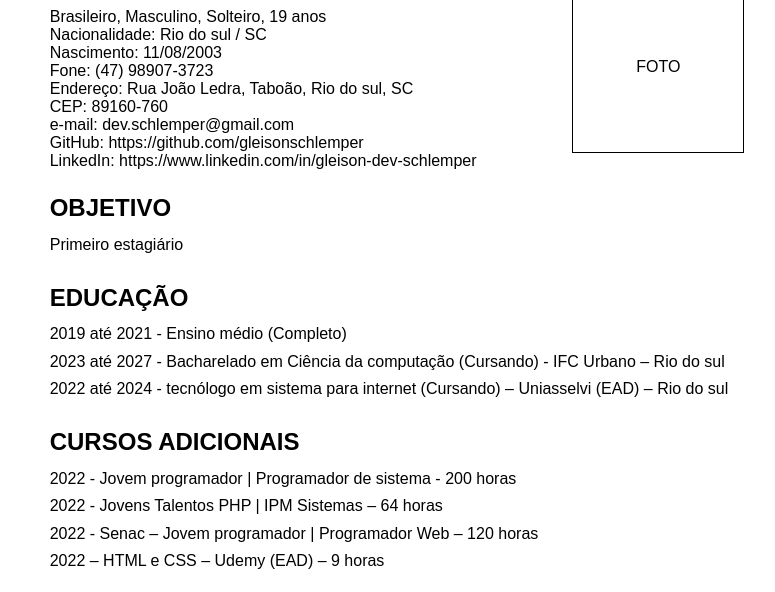
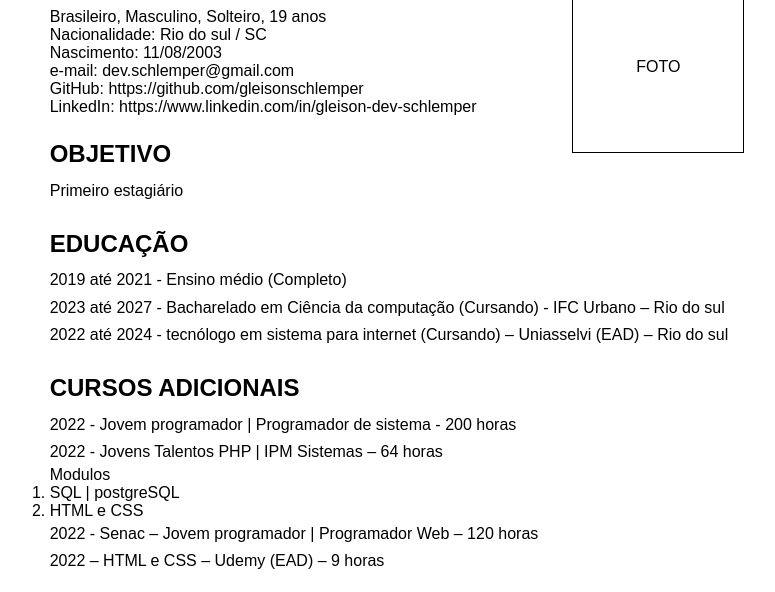
Before and after one commit to gleisonschlemper/Gleison, a plain HTML site: page index.html in a window 1280 px wide. Shown: the part 163-755 px from the top of the page, without its empty margins (251-1026 px from the left). Drawn offline with Linux system fonts and the light colour scheme.

Commit message:
22-05-2023

```diff
--- a/index.html
+++ b/index.html
@@ -19,9 +19,6 @@
           <p>Brasileiro, Masculino, Solteiro, 19 anos</p>
           <p>Nacionalidade: Rio do sul / SC</p>
           <p>Nascimento: 11/08/2003</p>
-          <p> Fone: (47) 98907-3723</p>
-          <p>Endereço: Rua João Ledra, Taboão, Rio do sul, SC </p>
-          <p>CEP: 89160-760</p>
           <p>e-mail: dev.schlemper@gmail.com</p>
           <p>GitHub: https://github.com/gleisonschlemper</p>
           <p>LinkedIn: https://www.linkedin.com/in/gleison-dev-schlemper</p>
@@ -44,7 +41,17 @@
         <h2  class="m-top-1 p-1">CURSOS ADICIONAIS</h2>
         <div>
             <p class="p-1">2022 - Jovem programador | Programador de sistema - 200 horas</p>
-            <p class="p-1">2022 - Jovens Talentos PHP | IPM Sistemas – 64 horas</p>
+            <p class="p-1">
+                2022 - Jovens Talentos PHP | IPM Sistemas – 64 horas
+                <ol>
+                    <caption>Modulos</caption>
+                    <ol>
+                        <li>SQL | postgreSQL</li>
+                        <li>HTML e CSS</li>
+                    </ol>
+                </ol>
+
+            </p>
             <p class="p-1">2022 - Senac – Jovem programador | Programador Web – 120 horas</p>
             <p class="p-1">2022 – HTML e CSS – Udemy (EAD) – 9 horas</p>
         </div>
```
